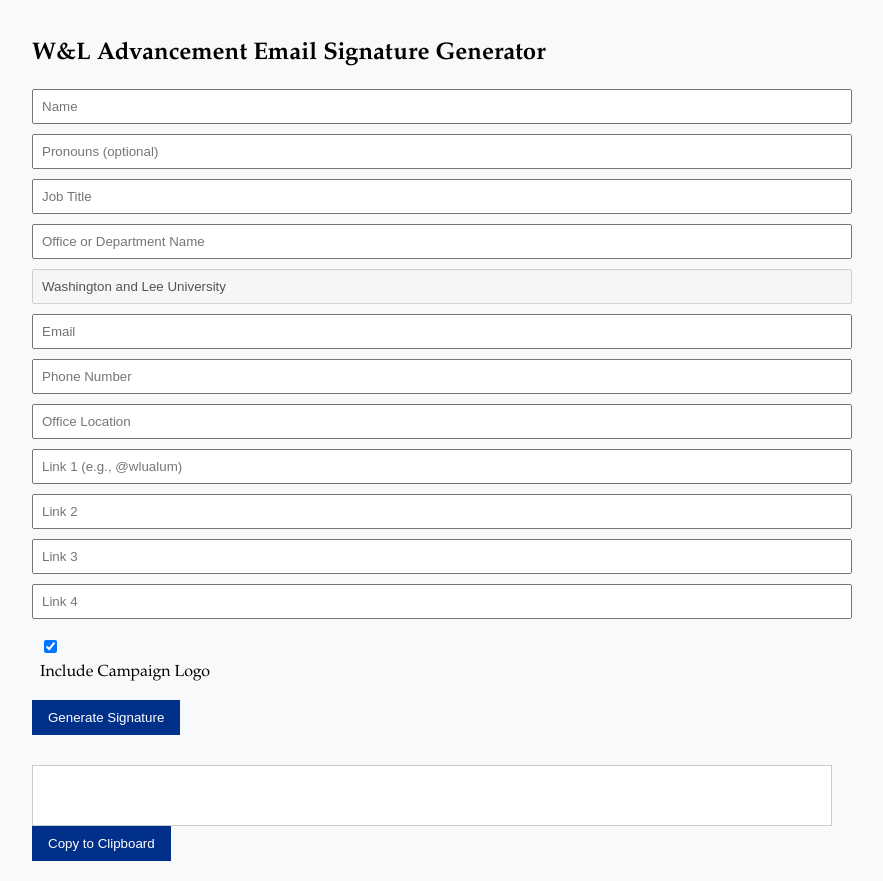
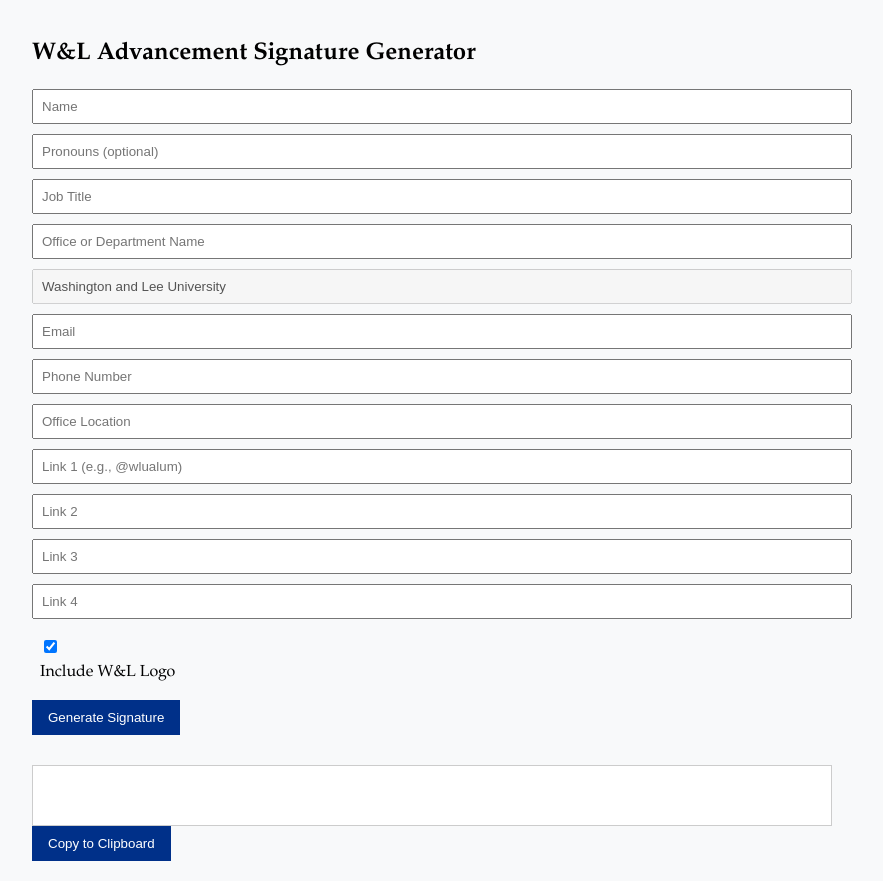
Before and after one commit to atmeeker/signature-generator, a plain HTML site: page index.html in a window 1280 px wide. Shown: the whole page, without its empty margins (208-1091 px from the left). Drawn offline with Linux system fonts and the light colour scheme.

Commit message:
Update index.html

```diff
--- a/index.html
+++ b/index.html
@@ -48,7 +48,7 @@
   </style>
 </head>
 <body>
-  <h2>W&L Advancement Email Signature Generator</h2>
+  <h2>W&L Advancement Signature Generator</h2>
 
   <input id="name" placeholder="Name" />
   <input id="pronouns" placeholder="Pronouns (optional)" />
@@ -62,7 +62,7 @@
   <input id="link2" placeholder="Link 2" />
   <input id="link3" placeholder="Link 3" />
   <input id="link4" placeholder="Link 4" />
-  <label><input type="checkbox" id="includeLogo" checked /> Include Campaign Logo</label>
+  <label><input type="checkbox" id="includeLogo" checked /> Include W&L Logo</label>
 
   <button onclick="generateSignature()">Generate Signature</button>
 
@@ -85,7 +85,7 @@
 
       const linkHtml = links.map(l => `<a href="${l.startsWith('http') ? l : '#'}" style="color:#003089; text-decoration:none; font-weight: bold;">${l}</a>`).join(" | ");
 
-      const logoHTML = includeLogo ? `<tr><td colspan='2' style="padding-top: 10px;"><a href="https://campaign.wlu.edu" target="_blank"><img src="https://raw.githubusercontent.com/atmeeker/signature-generator/refs/heads/main/LLC_horizontal.png" alt="W&L logo" style="width: 200px; height: auto;" /></a></td></tr>` : "";
+      const logoHTML = includeLogo ? `<tr><td colspan='2' style="padding-top: 10px;"><a href="https://campaign.wlu.edu" target="_blank"><img src="https://raw.githubusercontent.com/YOUR-GITHUB-USERNAME/YOUR-REPO-NAME/main/TRIDENT-wlublue.png" alt="W&L logo" width="200" style="height: auto; display: block;" /></a></td></tr>` : "";
 
       const signatureHTML = `
         <table cellpadding="0" cellspacing="0" style="font-family: Palatino, Arial, serif; font-size: 14px; color: #333;">
```
